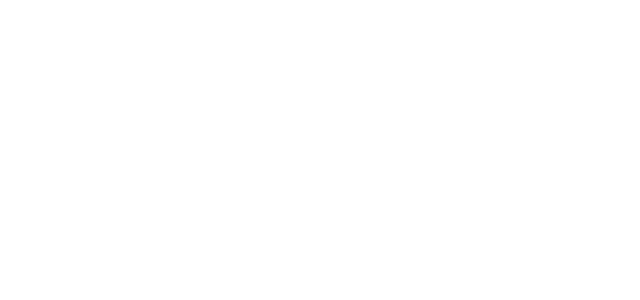
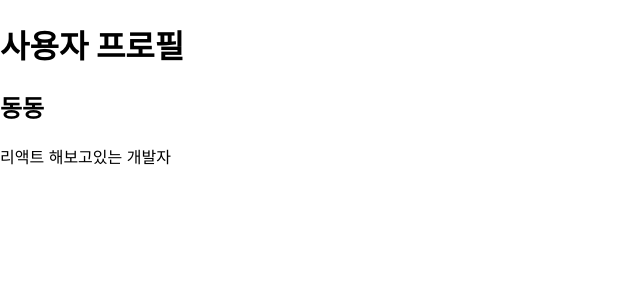
Before and after one commit to dy-kim92/router-tutorial, a React (Create React App) app: page /profiles/dongdong in a window 1280 px wide. Before the commit this address had no page. Shown: the top 300 px of the page, without its empty margins (0-640 px from the left). Built offline with nearby package versions, Linux system fonts and the light colour scheme.

Commit message:
url parameter

```diff
--- a/src/App.js
+++ b/src/App.js
@@ -3,12 +3,14 @@
 import "./App.css";
 import About from "./pages/About";
 import Home from "./pages/Home";
+import Profile from "./pages/Profile";
 
 function App() {
     return (
         <Routes>
             <Route path="/" element={<Home />} />
             <Route path="/about" element={<About />} />
+            <Route path="/profiles/:username" element={<Profile />} />
         </Routes>
     );
 }
--- a/src/pages/Home.js
+++ b/src/pages/Home.js
@@ -5,7 +5,20 @@
         <div>
             <h1>홈</h1>
             <p>가장 먼저 보이는 페이지입니다.</p>
-            <Link to="/about">소개</Link>
+            <ul>
+                <li>
+                    <Link to="/about">소개</Link>
+                </li>
+                <li>
+                    <Link to="/profiles/dongdong">dongdong의 프로필</Link>
+                </li>
+                <li>
+                    <Link to="/profiles/gyuongd">gyuongd 프로필</Link>
+                </li>
+                <li>
+                    <Link to="/profiles/void">존재하지 않는 프로필</Link>
+                </li>
+            </ul>
         </div>
     );
 };
--- /dev/null
+++ b/src/pages/Profile.js
@@ -0,0 +1,33 @@
+import { useParams } from "react-router-dom";
+
+const data = {
+    dongdong: {
+        name: "동동",
+        description: "리액트 해보고있는 개발자",
+    },
+    gyuongd: {
+        name: "경디",
+        description: "핵초짜",
+    },
+};
+
+const Profile = () => {
+    const params = useParams();
+    const profile = data[params.username];
+
+    return (
+        <div>
+            <h1>사용자 프로필</h1>
+            {profile ? (
+                <div>
+                    <h2>{profile.name}</h2>
+                    <p>{profile.description}</p>
+                </div>
+            ) : (
+                <p>존재하지 않는 프로필입니다.</p>
+            )}
+        </div>
+    );
+};
+
+export default Profile;
```
